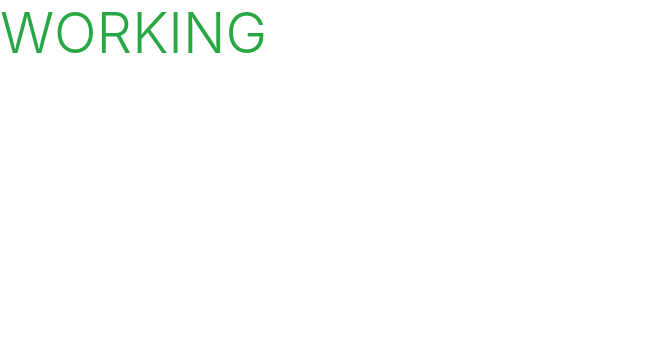
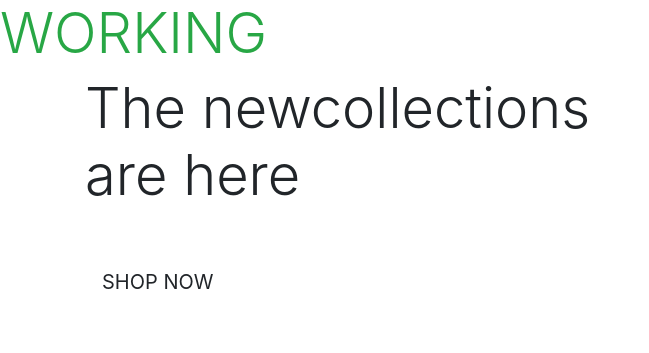
Before and after one commit to rockroman/ado-boutique, a Django app: page / in a window 1280 px wide. Shown: the top 353 px of the page, without its empty margins (0-649 px from the left). Run offline with Django 3.2, Linux system fonts and the light colour scheme.

Commit message:
added home  page content

```diff
--- a/home/templates/home/index.html
+++ b/home/templates/home/index.html
@@ -2,6 +2,25 @@
 {% load static %}
 
 {% block content %}
+<div class="container header-container">
+    <div class="row">
+        <div class="col">
+
+        </div>
+    </div>
+</div>
 
 <h2 class="display-4 text-success">WORKING</h2>
+<div class="container h-100">
+    <div class="row h-100">
+        <div class="col-7 col-md-6 my-auto">
+            <h1 class="display-4 logo-font text-black">The newcollections are here</h1>
+            <div class="my-5">
+                <h4>
+                    <a href="" class="shop-now btn btn-lg rounded-0 text-uppercase py3">Shop Now</a>
+                </h4>
+            </div>
+        </div>
+    </div>
+</div>
 {% endblock %}
```
